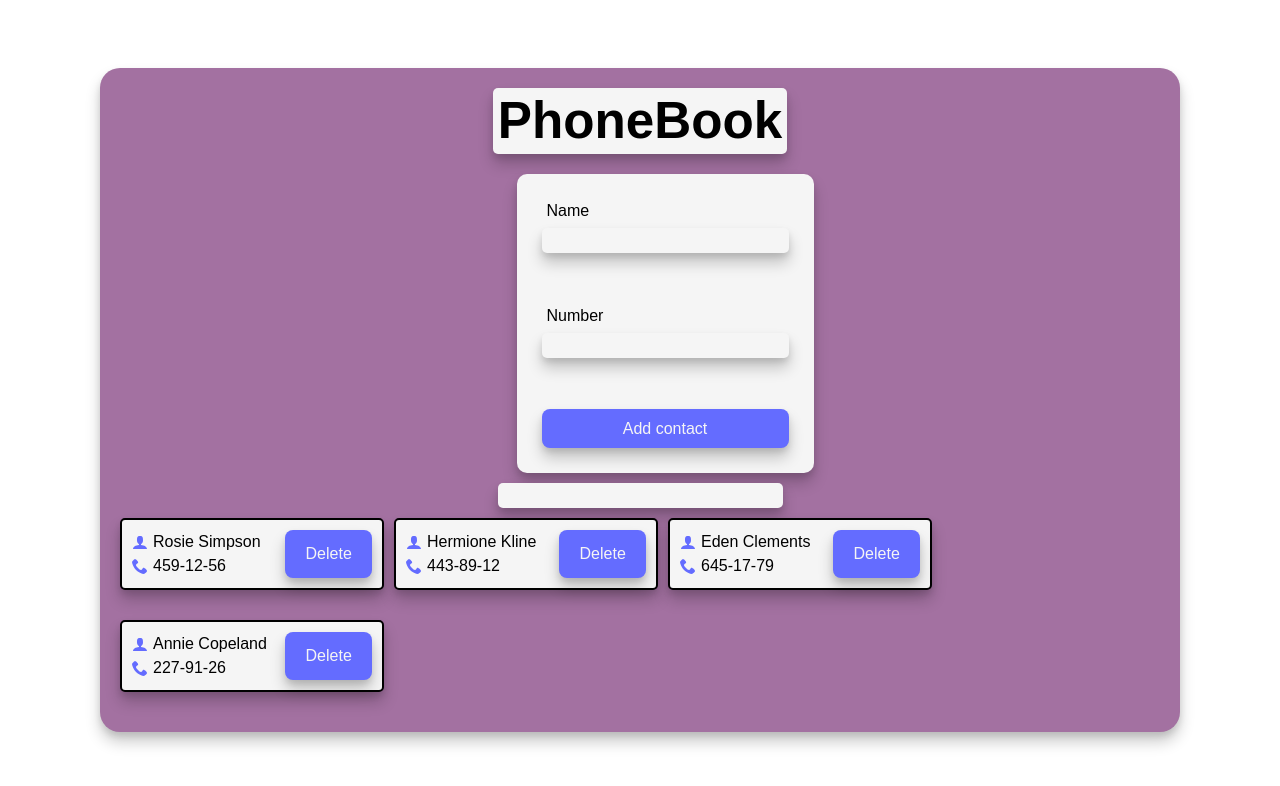
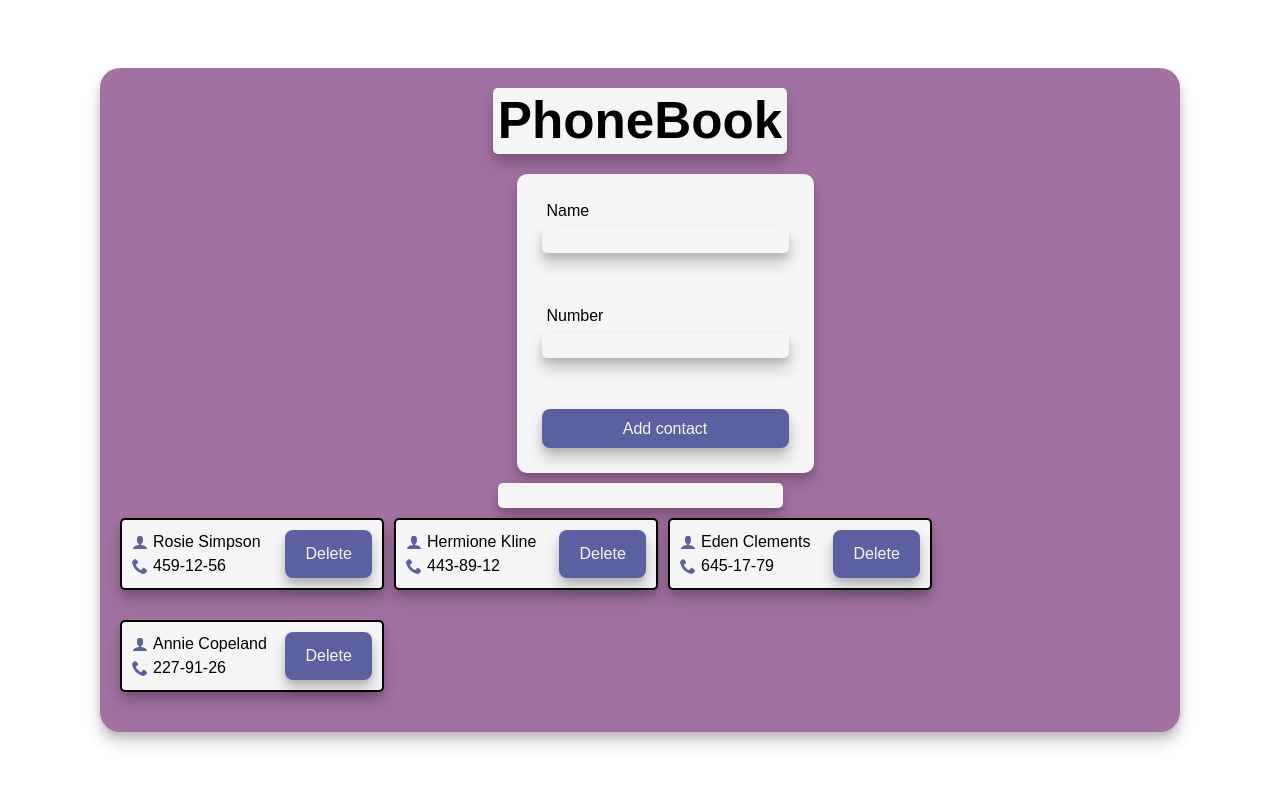
Before and after one commit to svitlanasvitlyk/goit-react-hw-03, a React (Vite) app: page / in a window 1280 px wide. Shown: the top 786 px of the page. Built offline with nearby package versions, Linux system fonts and the light colour scheme.

Commit message:
update css

```diff
--- a/src/index.css
+++ b/src/index.css
@@ -3,7 +3,6 @@
   line-height: 1.5;
   font-weight: 400;
 
-  color-scheme: light dark;
   color: rgba(255, 255, 255, 0.87);
   background-color: #242424;
 
@@ -13,7 +12,7 @@
   -moz-osx-font-smoothing: grayscale;
   --backGroundColor: rgb(163, 113, 161);
   --sectionColors: whitesmoke;
-  --buttonColor: #646cff;
+  --buttonColor: #5d60a0;
   --shadow: 0 10px 15px rgba(0, 0, 0, 0.2), 0 4px 6px rgba(0, 0, 0, 0.1);
 }
 body {
```
